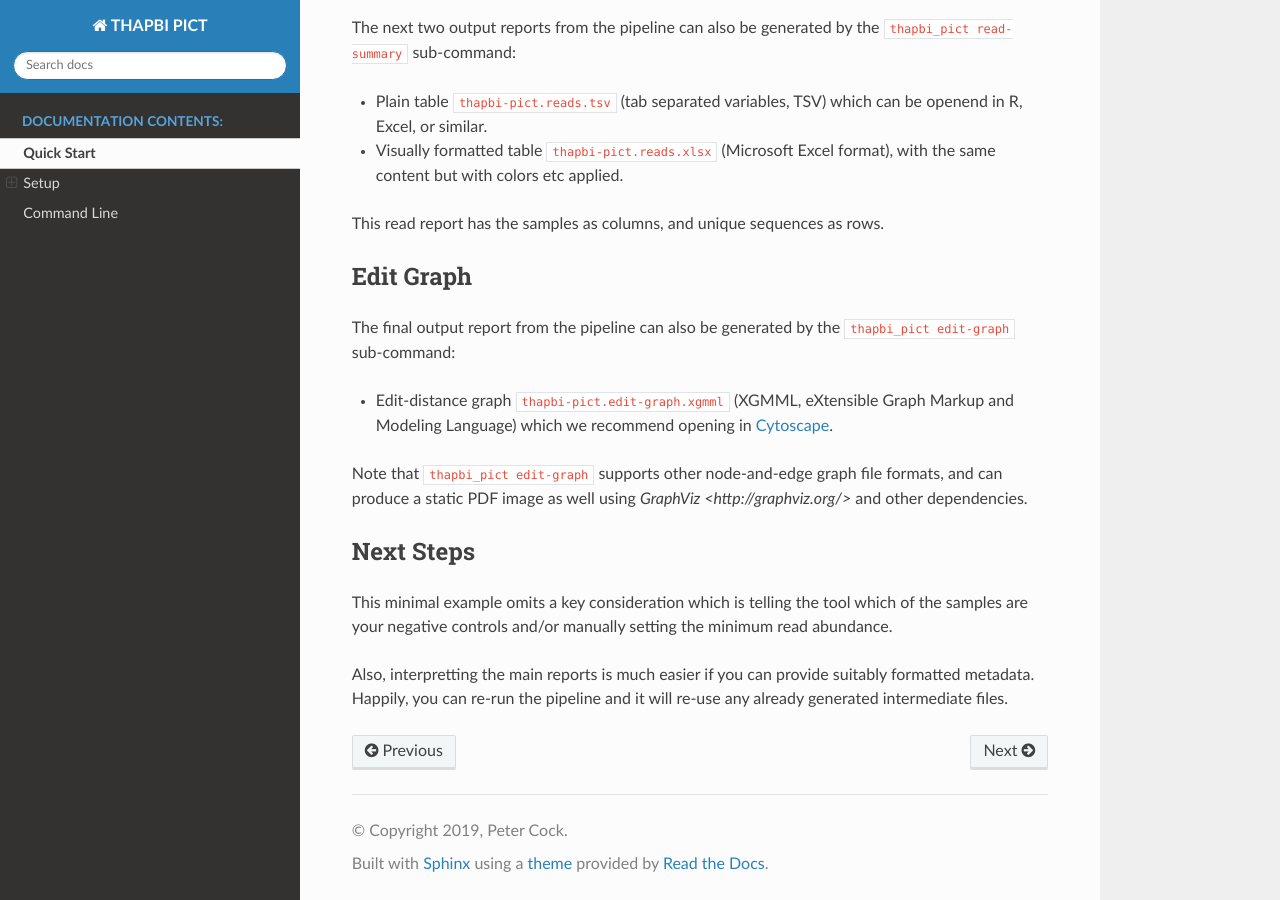
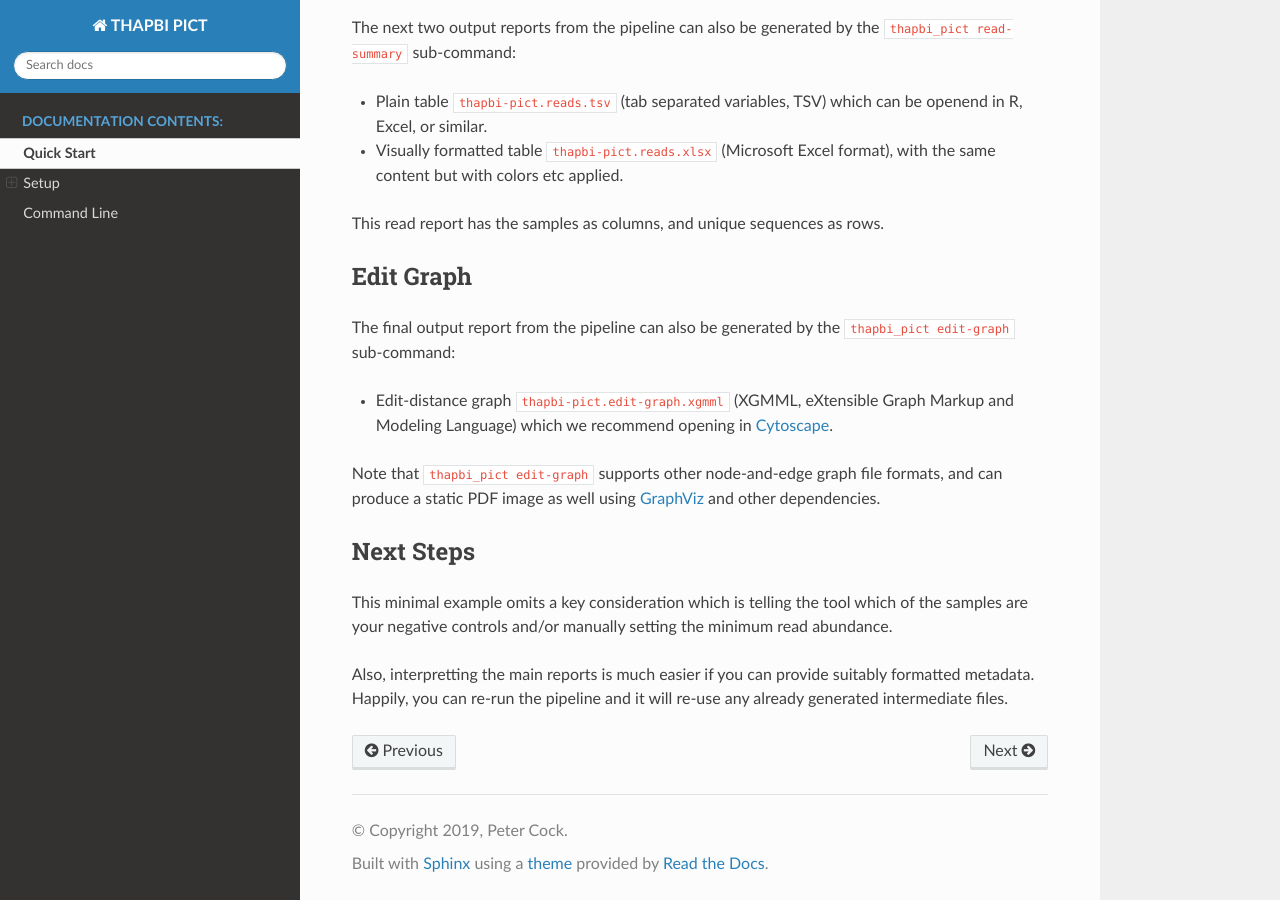
Before and after one commit to peterjc/thapbi-pict, a Sphinx documentation site: the page built from docs/quick_start.rst, in a window 1280 px wide and 900 px high, scrolled down 2258 px. Built offline with Sphinx 7.4.7 and the Read the Docs theme 2.0.0, drawn with Linux system fonts in a browser that asks for light colours.

Commit message:
RST fix to URL markup
[ci skip]

```diff
--- a/docs/quick_start.rst
+++ b/docs/quick_start.rst
@@ -136,7 +136,7 @@ The final output report from the pipeline can also be generated by the
 
 Note that ``thapbi_pict edit-graph`` supports other node-and-edge graph file
 formats, and can produce a static PDF image as well using `GraphViz
-<http://graphviz.org/>` and other dependencies.
+<http://graphviz.org/>`_ and other dependencies.
 
 Next Steps
 ----------
```
